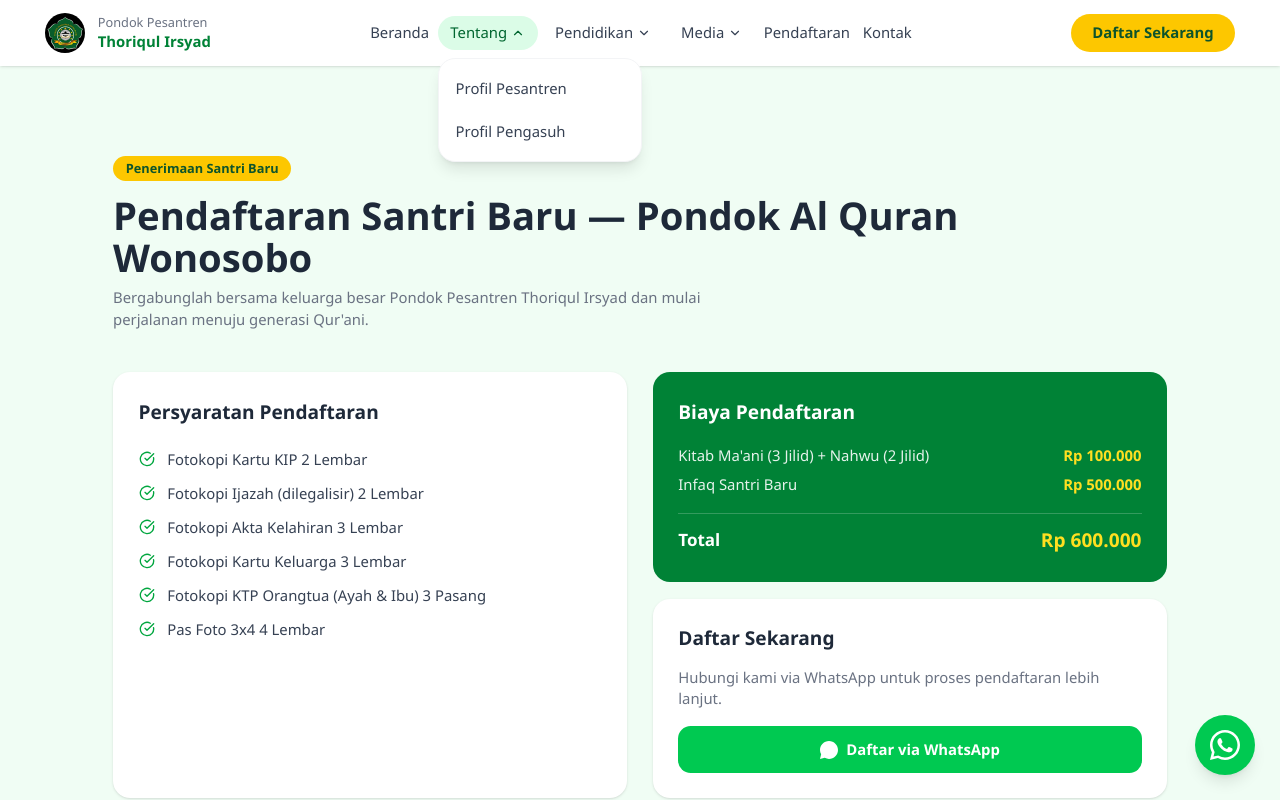
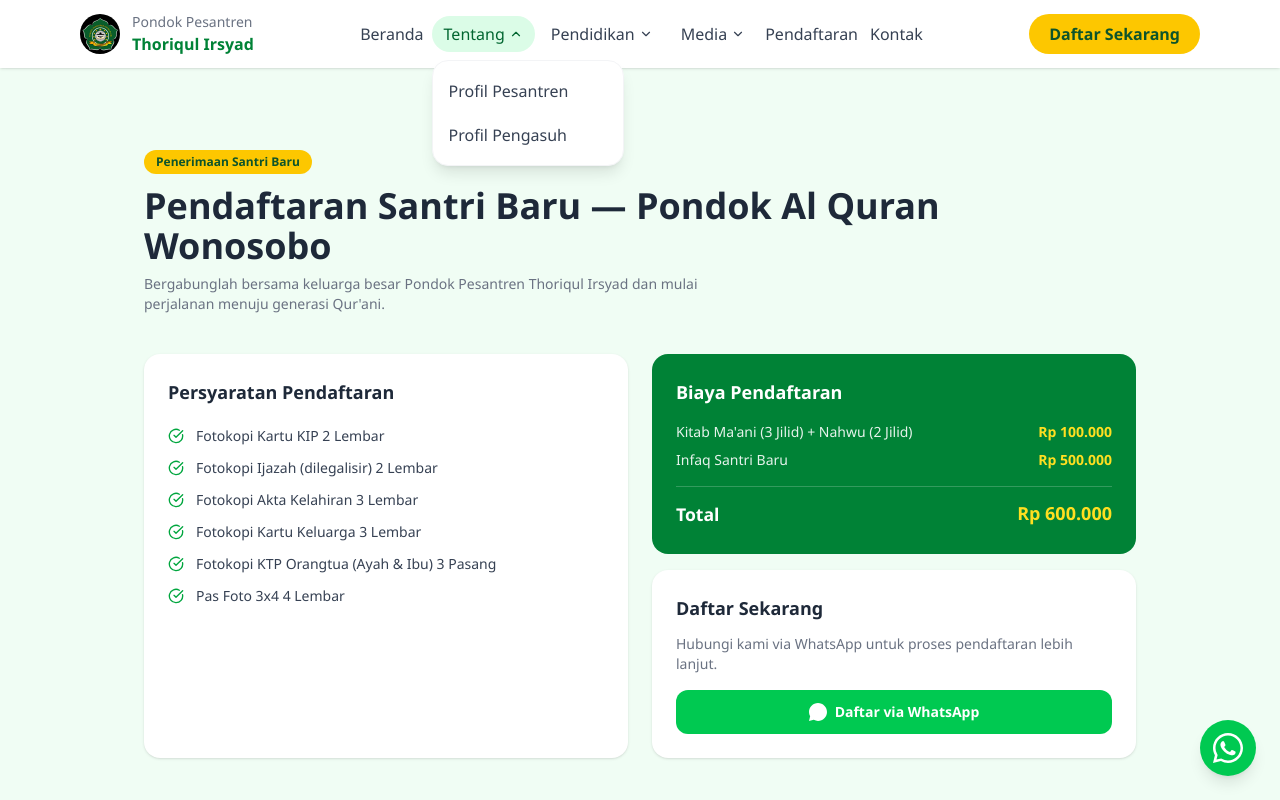
Before and after one commit to mahrizalsoftwareengineer-lgtm/thoriqulirsyad, a Next.js app: page /pendaftaran in a window 1280 px wide. Both pictures are taken after a click on the button "Tentang". Shown: the top 800 px of the page. Built offline with nearby package versions, Linux system fonts and the light colour scheme.

Commit message:
perbesar font navbar dan konten, tambah section youtube, fix image sizes warning

```diff
--- a/app/admin-ponpesno1/dashboard/page.tsx
+++ b/app/admin-ponpesno1/dashboard/page.tsx
@@ -619,7 +619,7 @@ export default function Dashboard() {
                     galleryItems.map((item) => (
                       <div key={item.id} className="rounded-3xl overflow-hidden border border-gray-100 shadow-sm">
                         <div className="relative h-64">
-                          <Image src={item.image_url} alt={item.title} fill className="object-cover" />
+                          <Image src={item.image_url} alt={item.title} fill sizes="(max-width: 768px) 100vw, 33vw" className="object-cover" />
                         </div>
                         <div className="p-4">
                           <p className="font-semibold text-gray-800">{item.title}</p>
--- a/app/globals.css
+++ b/app/globals.css
@@ -12,18 +12,14 @@
   scroll-behavior: smooth;
 }
 
-html {
-  font-size: 17px;
-}
-
 body {
   font-family: 'Segoe UI', Tahoma, Geneva, Verdana, sans-serif;
-  font-size: 1rem;
-  line-height: 1.7;
+  font-size: 1.1rem;
+  line-height: 1.75;
 }
 
 .label {
-  @apply block text-sm font-semibold text-gray-600 mb-1;
+  @apply block text-xs font-semibold text-gray-600 mb-1;
 }
 
 .input {
--- a/app/media/galeri/page.tsx
+++ b/app/media/galeri/page.tsx
@@ -47,7 +47,7 @@ export default async function GaleriFoto() {
             <div className="grid grid-cols-2 md:grid-cols-3 gap-4">
               {items.map((item) => (
                 <div key={item.id} className="relative group overflow-hidden rounded-2xl shadow-md aspect-square">
-                  <Image src={item.image_url} alt={item.title} fill className="object-cover group-hover:scale-110 transition-transform duration-500" />
+                  <Image src={item.image_url} alt={item.title} fill sizes="(max-width: 640px) 50vw, (max-width: 1024px) 33vw, 25vw" className="object-cover group-hover:scale-110 transition-transform duration-500" />
                   <div className="absolute inset-0 bg-gradient-to-t from-green-900/70 to-transparent opacity-0 group-hover:opacity-100 transition-opacity duration-300 flex items-end p-4">
                     <p className="text-white text-sm font-semibold">{item.title}</p>
                   </div>
--- a/app/page.tsx
+++ b/app/page.tsx
@@ -6,6 +6,7 @@ import Pengasuh from "@/components/Pengasuh";
 import Program from "@/components/Program";
 import Biaya from "@/components/Biaya";
 import Galeri from "@/components/Galeri";
+import Youtube from "@/components/Youtube";
 import CTA from "@/components/CTA";
 import Kontak from "@/components/Kontak";
 import Footer from "@/components/Footer";
@@ -24,6 +25,7 @@ export default function Home() {
       <Program data={konten.program} />
       <Biaya data={konten.biaya} />
       <Galeri />
+      <Youtube />
       <CTA kontak={konten.kontak} />
       <Kontak data={konten.kontak} />
       <Footer kontak={konten.kontak} />
--- a/app/tentang/profil-pengasuh/page.tsx
+++ b/app/tentang/profil-pengasuh/page.tsx
@@ -27,6 +27,7 @@ export default function ProfilPengasuh() {
                     src="/images/pak kyai Hakimin dan Istri.jpeg"
                     alt="Foto K. Muhammad Hakimin, Pengasuh Pondok Al Quran Wonosobo"
                     fill
+                    sizes="(max-width: 768px) 100vw, 33vw"
                     className="object-cover"
                   />
                 </div>
--- a/components/CTA.tsx
+++ b/components/CTA.tsx
@@ -40,7 +40,7 @@ export default function CTA({ kontak }: { kontak: KontakData }) {
 
             <div className="flex justify-center">
               <div className="relative w-64 h-64 rounded-2xl overflow-hidden shadow-2xl">
-                <Image src="/images/brosur B.jpg.jpeg" alt="Brosur Pendaftaran Pondok Al Quran Wonosobo" fill className="object-cover" />
+                <Image src="/images/brosur B.jpg.jpeg" alt="Brosur Pendaftaran Pondok Al Quran Wonosobo" fill sizes="(max-width: 768px) 100vw, 33vw" className="object-cover" />
               </div>
             </div>
           </div>
--- a/components/Galeri.tsx
+++ b/components/Galeri.tsx
@@ -65,6 +65,7 @@ export default function Galeri() {
                 src={item.src}
                 alt={item.alt}
                 fill
+                sizes="(max-width: 640px) 50vw, (max-width: 1024px) 33vw, 25vw"
                 className="object-cover group-hover:scale-110 transition-transform duration-500"
               />
               <div className="absolute inset-0 bg-gradient-to-t from-green-900/70 to-transparent opacity-0 group-hover:opacity-100 transition-opacity duration-300 flex items-end p-4">
--- a/components/Hero.tsx
+++ b/components/Hero.tsx
@@ -42,10 +42,10 @@ export default function Hero({ data }: { data: HeroData }) {
 
         <div className="relative z-10 hidden md:flex flex-col gap-4 items-center">
           <div className="relative w-72 h-52 -rotate-2 rounded-2xl overflow-hidden shadow-2xl border-4 border-white/20">
-            <Image src="/images/galeri 1 di dero.jpeg" alt="Kegiatan Santri Tahfidz Pondok Al Quran Wonosobo" fill className="object-cover" priority />
+            <Image src="/images/galeri 1 di dero.jpeg" alt="Kegiatan Santri Tahfidz Pondok Al Quran Wonosobo" fill sizes="(max-width: 768px) 100vw, 33vw" className="object-cover" priority />
           </div>
           <div className="relative w-72 h-52 rotate-2 rounded-2xl overflow-hidden shadow-2xl border-4 border-white/20 -mt-6 ml-8">
-            <Image src="/images/galeri 2 pak jumeno.jpeg" alt="Kegiatan Santri Pondok Al Quran Wonosobo" fill className="object-cover" />
+            <Image src="/images/galeri 2 pak jumeno.jpeg" alt="Kegiatan Santri Pondok Al Quran Wonosobo" fill sizes="(max-width: 768px) 100vw, 33vw" className="object-cover" />
           </div>
         </div>
       </div>
--- a/components/Navbar.tsx
+++ b/components/Navbar.tsx
@@ -45,7 +45,7 @@ function DropdownItem({ item }: { item: typeof navItems[0] }) {
 
   if (!item.children) {
     return (
-      <Link href={item.href!} className="text-sm font-medium text-gray-700 hover:text-green-700 transition-colors px-1">
+      <Link href={item.href!} className="text-base font-medium text-gray-700 hover:text-green-700 transition-colors px-1">
         {item.label}
       </Link>
     );
@@ -55,7 +55,7 @@ function DropdownItem({ item }: { item: typeof navItems[0] }) {
     <div ref={ref} className="relative">
       <button
         onClick={() => setOpen(!open)}
-        className={`flex items-center gap-1 text-sm font-medium px-3 py-1.5 rounded-full transition-colors ${
+        className={`flex items-center gap-1 text-base font-medium px-3 py-1.5 rounded-full transition-colors ${
           open ? "bg-green-100 text-green-800" : "text-gray-700 hover:text-green-700"
         }`}
       >
@@ -70,7 +70,7 @@ function DropdownItem({ item }: { item: typeof navItems[0] }) {
               key={child.href}
               href={child.href}
               onClick={() => setOpen(false)}
-              className="block px-4 py-2.5 text-sm text-gray-700 hover:bg-green-50 hover:text-green-700 first:rounded-t-2xl last:rounded-b-2xl transition-colors"
+              className="block px-4 py-2.5 text-base text-gray-700 hover:bg-green-50 hover:text-green-700 first:rounded-t-2xl last:rounded-b-2xl transition-colors"
             >
               {child.label}
             </Link>
@@ -98,8 +98,8 @@ export default function Navbar() {
             className="rounded-full object-cover"
           />
           <div className="leading-tight">
-            <p className="text-xs text-gray-500 font-medium">Pondok Pesantren</p>
-            <p className="text-sm font-bold text-green-700">Thoriqul Irsyad</p>
+            <p className="text-sm text-gray-500 font-medium">Pondok Pesantren</p>
+            <p className="text-base font-bold text-green-700">Thoriqul Irsyad</p>
           </div>
         </Link>
 
@@ -113,7 +113,7 @@ export default function Navbar() {
         {/* CTA */}
         <Link
           href="/pendaftaran"
-          className="hidden md:inline-block bg-yellow-400 hover:bg-yellow-500 text-green-900 font-bold text-sm px-5 py-2 rounded-full transition-colors"
+          className="hidden md:inline-block bg-yellow-400 hover:bg-yellow-500 text-green-900 font-bold text-base px-5 py-2 rounded-full transition-colors"
         >
           Daftar Sekarang
         </Link>
@@ -143,7 +143,7 @@ export default function Navbar() {
                       <ul className="pl-4 space-y-1 mb-2">
                         {item.children.map((child) => (
                           <li key={child.href}>
-                            <Link href={child.href} className="block text-sm text-gray-600 hover:text-green-700 py-1.5" onClick={() => setMobileOpen(false)}>
+                            <Link href={child.href} className="block text-base text-gray-600 hover:text-green-700 py-1.5" onClick={() => setMobileOpen(false)}>
                               {child.label}
                             </Link>
                           </li>
@@ -152,14 +152,14 @@ export default function Navbar() {
                     )}
                   </div>
                 ) : (
-                  <Link href={item.href!} className="block text-sm font-medium text-gray-700 py-2" onClick={() => setMobileOpen(false)}>
+                  <Link href={item.href!} className="block text-base font-medium text-gray-700 py-2" onClick={() => setMobileOpen(false)}>
                     {item.label}
                   </Link>
                 )}
               </li>
             ))}
             <li className="mt-2">
-              <Link href="/pendaftaran" className="inline-block bg-yellow-400 text-green-900 font-bold text-sm px-5 py-2 rounded-full" onClick={() => setMobileOpen(false)}>
+              <Link href="/pendaftaran" className="inline-block bg-yellow-400 text-green-900 font-bold text-base px-5 py-2 rounded-full" onClick={() => setMobileOpen(false)}>
                 Daftar Sekarang
               </Link>
             </li>
--- a/components/Pengasuh.tsx
+++ b/components/Pengasuh.tsx
@@ -28,6 +28,7 @@ export default function Pengasuh({ data }: { data: ProfilData }) {
                 src="/images/pak kyai Hakimin dan Istri.jpeg"
                 alt={`${data.nama} — Pengasuh Pondok Thoriqul Irsyad (Pondok Al Quran Wonosobo)`}
                 fill
+                sizes="(max-width: 768px) 100vw, 50vw"
                 className="object-cover"
               />
               <div className="absolute inset-0 bg-gradient-to-t from-green-900/60 to-transparent" />
--- /dev/null
+++ b/components/Youtube.tsx
@@ -0,0 +1,35 @@
+export default function Youtube() {
+  return (
+    <section className="py-16 bg-white">
+      <div className="max-w-6xl mx-auto px-4">
+        <div className="text-center mb-10">
+          <span className="inline-block bg-red-100 text-red-600 text-xs font-bold px-3 py-1 rounded-full mb-3">
+            Video
+          </span>
+          <h2 className="text-3xl font-extrabold text-gray-800">
+            Sekilas Pondok Pesantren
+          </h2>
+          <p className="text-gray-500 mt-2 text-sm max-w-xl mx-auto">
+            Saksikan langsung suasana dan kegiatan di Pondok Pesantren Thoriqul Irsyad.
+          </p>
+        </div>
+
+        <div className="flex justify-center">
+          <div className="w-full max-w-3xl rounded-2xl overflow-hidden shadow-xl">
+            <div className="relative w-full" style={{ paddingBottom: "56.25%" }}>
+              <iframe
+                className="absolute inset-0 w-full h-full"
+                src="https://www.youtube.com/embed/RkJxRs-XVCM?si=3zOZhmHFGU6tWE8s"
+                title="YouTube video player"
+                frameBorder="0"
+                allow="accelerometer; autoplay; clipboard-write; encrypted-media; gyroscope; picture-in-picture; web-share"
+                referrerPolicy="strict-origin-when-cross-origin"
+                allowFullScreen
+              />
+            </div>
+          </div>
+        </div>
+      </div>
+    </section>
+  );
+}
```
